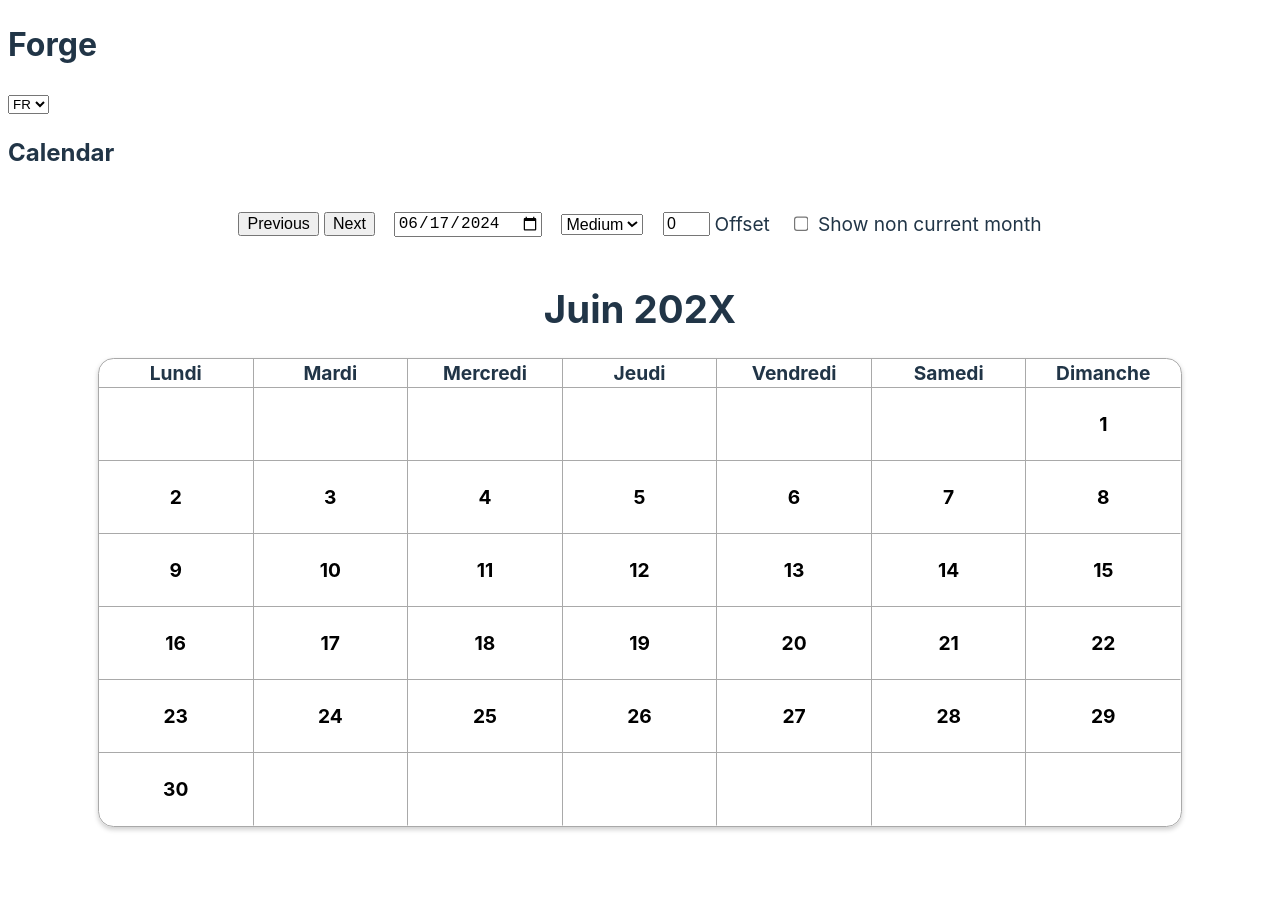
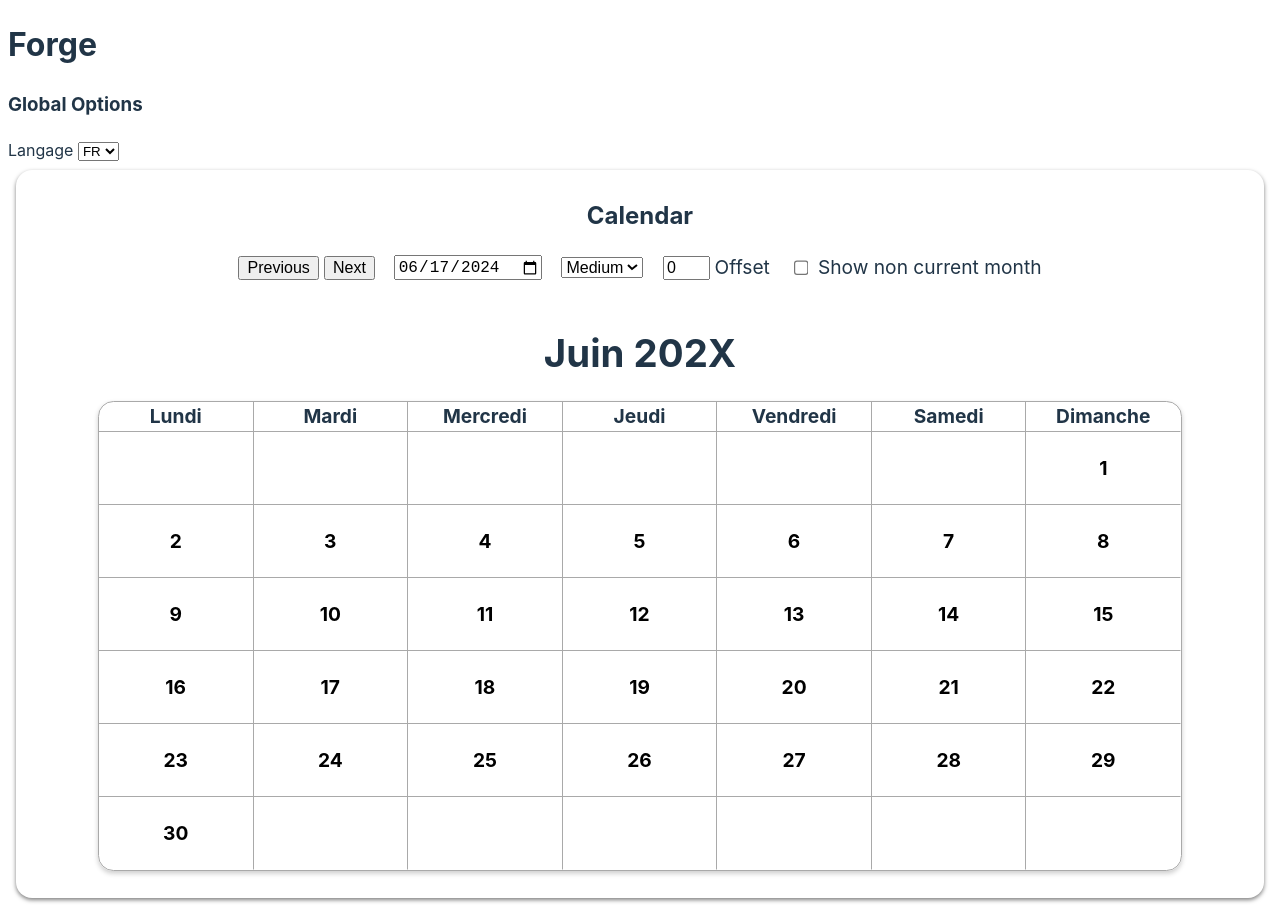
Before and after one commit to SPF-Open/Forge, a Svelte app: page / in a window 1280 px wide. Before the commit the page ends 874 px from the top, so only its background shows below. Built offline with nearby package versions, Linux system fonts and the light colour scheme.

Commit message:
Feat: better layout

```diff
--- a/src/App.svelte
+++ b/src/App.svelte
@@ -1,20 +1,35 @@
 <script lang="ts">
-  import CalendarPage from "./Calendar/Page.svelte";
+  import Calendar from "./Calendar/Calendar.svelte";
+  import Element from "./Element.svelte";
   import { Language, lang } from "./store";
-
 </script>
 
-<main >
+<main>
   <h1>Forge</h1>
-  <div class="lang">
-    <select bind:value={$lang}>
-      <option value={Language.FR}>FR</option>
-      <option value={Language.NL}>NL</option>
-      <option value={Language.DE}>DE</option>
-    </select>
+  <div class="options">
+    <h3>Global Options</h3>
+    <div class="body">
+      <div class="lang">
+        <label for="lang"> Langage</label>
+        <select bind:value={$lang} id="lang">
+          <option value={Language.FR}>FR</option>
+          <option value={Language.NL}>NL</option>
+          <option value={Language.DE}>DE</option>
+        </select>
+      </div>
+    </div>
   </div>
-  <CalendarPage />
+
+  <Element>
+    <span slot="title"> Calendar </span>
+    <Calendar />
+  </Element>
 </main>
 
 <style>
+  .options > div {
+    display: flex;
+    gap: 0.75rem;
+    align-items: center;
+  }
 </style>
--- a/src/Calendar/Calendar.svelte
+++ b/src/Calendar/Calendar.svelte
@@ -11,8 +11,6 @@
   let size = Size.md;
   let yearOffset = 0;
   let showNonCurrentMonth = false;
-
-  $: console.log(showNonCurrentMonth);
 
   $: rows = Math.floor(days.length / 7);
 
@@ -145,7 +143,6 @@
     flex-direction: column;
     justify-content: center;
     align-items: center;
-    padding: 1rem;
     text-align: center;
   }
   .header {
--- a/src/Calendar/Page.svelte
+++ /dev/null
@@ -1,8 +0,0 @@
-<script>
-
-  import Calendar from "./Calendar.svelte";
-
-</script>
-
-<h2>Calendar</h2>
-<Calendar />
--- /dev/null
+++ b/src/Element.svelte
@@ -0,0 +1,20 @@
+<div>
+  <h2>
+    <slot name="title" />
+  </h2>
+  <slot />
+</div>
+
+<style>
+  h2 {
+    text-align: center;
+  }
+  div {
+    box-shadow: 0px 2px 4px rgba(0, 0, 0, 0.5);
+    border-radius: 1rem;
+    max-width: 1450px;
+    margin: auto;
+    padding: 0.5rem;
+    margin: 0.5rem;
+  }
+</style>
```
